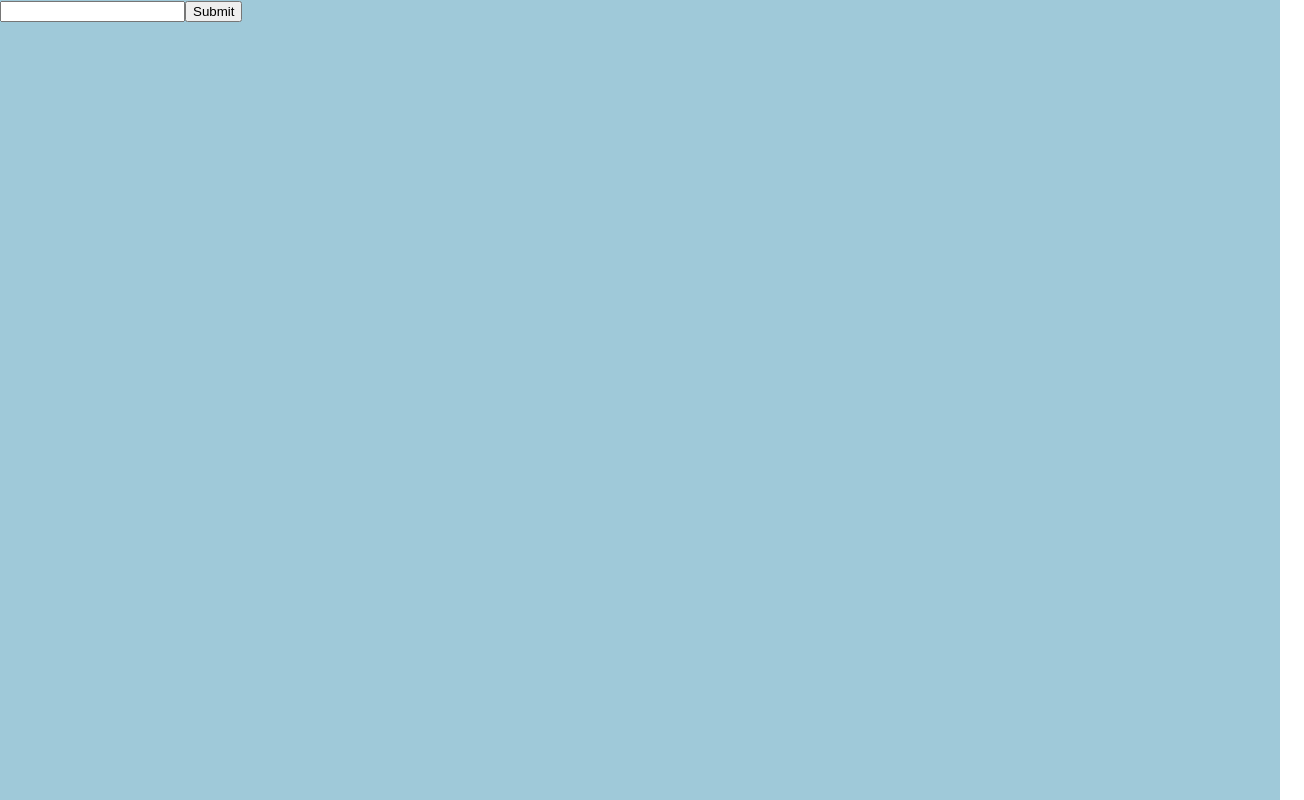
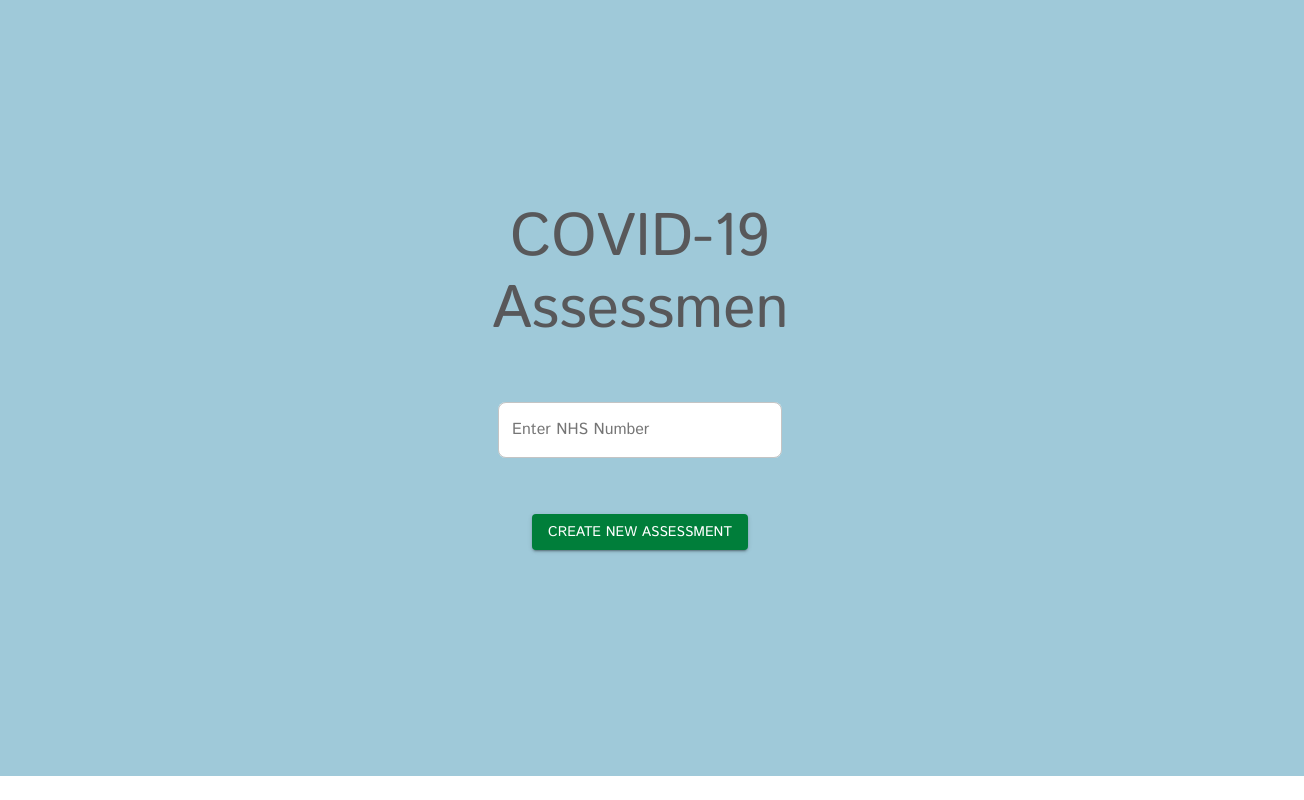
Before and after one commit to AppertaFoundation/COVID-19-screening-interface, a React (Create React App) app in the folder frontend/: page /sign-in in a window 1280 px wide. Shown: the whole page, 1304 px wide, since content can reach past the window. Built offline with nearby package versions, Linux system fonts and the light colour scheme.

Commit message:
[REF] Updated Into, Login Page, Form view

```diff
--- a/frontend/package.json
+++ b/frontend/package.json
@@ -6,6 +6,7 @@
     "@date-io/date-fns": "1.x",
     "@material-ui/core": "^4.9.5",
     "@material-ui/icons": "^4.9.1",
+    "@material-ui/lab": "^4.0.0-alpha.45",
     "@material-ui/pickers": "^3.2.10",
     "@material-ui/styles": "^4.9.0",
     "@testing-library/jest-dom": "^4.2.4",
--- a/frontend/src/common/Layout/BottomToolBar.js
+++ b/frontend/src/common/Layout/BottomToolBar.js
@@ -1,13 +1,26 @@
 import React from 'react';
+import { useTheme } from '@material-ui/styles';
+import { Box, useMediaQuery } from '@material-ui/core';
 import { Button } from '../Components';
 
-// const useStyles = makeStyles({
-//   root: {
-//     width: '100%'
-//   }
-// });
+export default ({ disabled, form }) => {
+  const theme = useTheme();
+  const width =
+    [...theme.breakpoints.keys].reverse().reduce((output, key) => {
+      const matches = useMediaQuery(theme.breakpoints.only(key));
 
-export default ({ disabled, form }) => {
+      return !output && matches ? key : output;
+    }, null) || 'xs';
+
+  if (width === 'lg' || width === 'xl' || width === 'xl') {
+    return (
+      <Box m={1}>
+        <Button form={form} type="submit" disabled={disabled}>
+          Finish assessment
+        </Button>
+      </Box>
+    );
+  }
   return (
     <div
       style={{
--- a/frontend/src/common/Layout/theme.js
+++ b/frontend/src/common/Layout/theme.js
@@ -6,5 +6,9 @@ export default createMuiTheme({
     subtitle1: {
       color: 'grey'
     }
+  },
+  overrides: {
+    MuiInputBase: { root: { backgroundColor: '#fff' } },
+    MuiOutlinedInput: { root: { borderRadius: 8 } }
   }
 });
--- a/frontend/src/common/Pages/Authentication/index.js
+++ b/frontend/src/common/Pages/Authentication/index.js
@@ -2,7 +2,10 @@ import React, { useContext } from 'react';
 import { useForm } from 'react-hook-form';
 import { AuthContext } from '../../../core/context/AuthContext';
 import { makeStyles } from '@material-ui/core/styles';
-import { Grid } from '@material-ui/core';
+import { Grid, Box, Typography } from '@material-ui/core';
+import { Button } from '../../Components';
+import Input from '././../../Components/Input/Input';
+import { Controller } from 'react-hook-form';
 
 const useStyles = makeStyles(theme => ({
   root: {
@@ -11,7 +14,7 @@ const useStyles = makeStyles(theme => ({
   }
 }));
 export default ({ history }) => {
-  const { register, handleSubmit, errors } = useForm();
+  const { handleSubmit, errors, control } = useForm();
   const { setAuthData } = useContext(AuthContext);
 
   const onSubmit = data => {
@@ -21,12 +24,51 @@ export default ({ history }) => {
   const classes = useStyles();
 
   return (
-    <Grid className={classes.root}>
-      <form onSubmit={handleSubmit(onSubmit)}>
-        <input name="nhsNo" ref={register({ required: true })} />
-        {errors.nhhsNo && <span>This field is required</span>}
-        <input type="submit" />
-      </form>{' '}
-    </Grid>
+    <form id="login" onSubmit={handleSubmit(onSubmit)}>
+      <Grid
+        className={classes.root}
+        container
+        direction="column"
+        justify="center"
+        alignItems="center"
+        spacing={6}
+      >
+        <Grid item spacing={0}>
+          <Typography
+            style={{ color: '#58585A' }}
+            align="center"
+            variant="h2"
+            component="h1"
+          >
+            COVID-19
+          </Typography>
+          <Typography
+            style={{ color: '#58585A' }}
+            align="center"
+            variant="h2"
+            component="h1"
+          >
+            Assessmen
+          </Typography>
+        </Grid>
+
+        <Grid item>
+          <Box width={300}>
+            <Controller
+              as={<Input fullWidth label="Enter NHS Number" />}
+              control={control}
+              rules={{ required: true }}
+              name={'nhsNo'}
+            />
+            {errors.nhhsNo && <span>This field is required</span>}
+          </Box>
+        </Grid>
+        <Grid item>
+          <Button type="submit" form="login">
+            Create New Assessment
+          </Button>
+        </Grid>
+      </Grid>
+    </form>
   );
 };
--- a/frontend/src/common/Pages/Dashboard/index.js
+++ b/frontend/src/common/Pages/Dashboard/index.js
@@ -1,7 +1,7 @@
 import React, { useState /* useContext */ } from 'react';
 import { useForm } from 'react-hook-form';
 import { Grid, Typography, Divider, Box } from '@material-ui/core';
-// import { AuthContext } from '../../../core/context/AuthContext';
+// import { AuthContext } from '../../../core/context/AuthCogittext';
 import BottomToolBar from '../../Layout/BottomToolBar';
 import DateFnsUtils from '@date-io/date-fns';
 import { DatePicker, MuiPickersUtilsProvider } from '@material-ui/pickers';
@@ -24,8 +24,7 @@ export default () => {
     errors,
     register,
     watch,
-    setError,
-    formState
+    setError
   } = useForm();
   const [selectedDate, handleDateChange] = useState(null);
 
@@ -38,6 +37,7 @@ export default () => {
       date_of_onset: selectedDate,
       first_symptoms_presence: firstSymptomsPresence
     });
+    console.log(result);
   };
   // const onLogOut = () => setAuthData(null);
   return (
@@ -81,6 +81,7 @@ export default () => {
               register={register}
               required
               setError={setError}
+              control={control}
               name="body_temperature_degrees_C"
             />
           </Box>
@@ -103,7 +104,9 @@ export default () => {
               control={control}
               name={'date_of_onset'}
             />
-            <ErrorMsg>{errors && errors.date_of_onset && 'This field is required'}</ErrorMsg>
+            <ErrorMsg>
+              {errors && errors.date_of_onset && 'This field is required'}
+            </ErrorMsg>
           </Box>
         </Grid>
       </form>
--- a/frontend/src/common/Pages/Intro/index.js
+++ b/frontend/src/common/Pages/Intro/index.js
@@ -1,8 +1,29 @@
 import React from 'react';
 import { makeStyles } from '@material-ui/core/styles';
 import { Link } from 'react-router-dom';
-import { Grid } from '@material-ui/core';
+import { Grid, Typography } from '@material-ui/core';
+import { Snackbar } from '@material-ui/core';
+import MuiAlert from '@material-ui/lab/Alert';
 
+function Alert(props) {
+  return <MuiAlert elevation={6} variant="filled" {...props} />;
+}
+const Warinning = () => {
+  const [open, setOpen] = React.useState(true);
+  const handleClose = () => setOpen(false);
+
+  return (
+    <Snackbar
+      open={open}
+      onClose={handleClose}
+      anchorOrigin={{ vertical: 'top', horizontal: 'center' }}
+    >
+      <Alert onClose={handleClose} severity="warning">
+        Wipe screen before use
+      </Alert>
+    </Snackbar>
+  );
+};
 const useStyles = makeStyles(theme => ({
   root: {
     height: '100vh',
@@ -21,7 +42,36 @@ export default () => {
       alignItems="center"
       spacing={6}
     >
-      <Link to="/sign-in">Login</Link>
+      <Warinning />
+      <Grid item spacing={0}>
+        <Typography
+          style={{ color: '#58585A' }}
+          align="center"
+          variant="h2"
+          component="h1"
+        >
+          COVID-19
+        </Typography>
+        <Typography
+          style={{ color: '#58585A' }}
+          align="center"
+          variant="h2"
+          component="h1"
+        >
+          Assessmen
+        </Typography>
+      </Grid>
+      <Grid item spacing={0}>
+        <Typography
+          style={{ color: '#58585A' }}
+          align="center"
+          variant="body1"
+          component="p"
+        >
+          App created in association with... (Lorem ipsum)
+        </Typography>
+      </Grid>
+      <Link to="/sign-in">Let's start</Link>
     </Grid>
   );
 };
```
Also changed, not shown: frontend/src/common/Components/Input/Input.js (+3 -6 lines).
